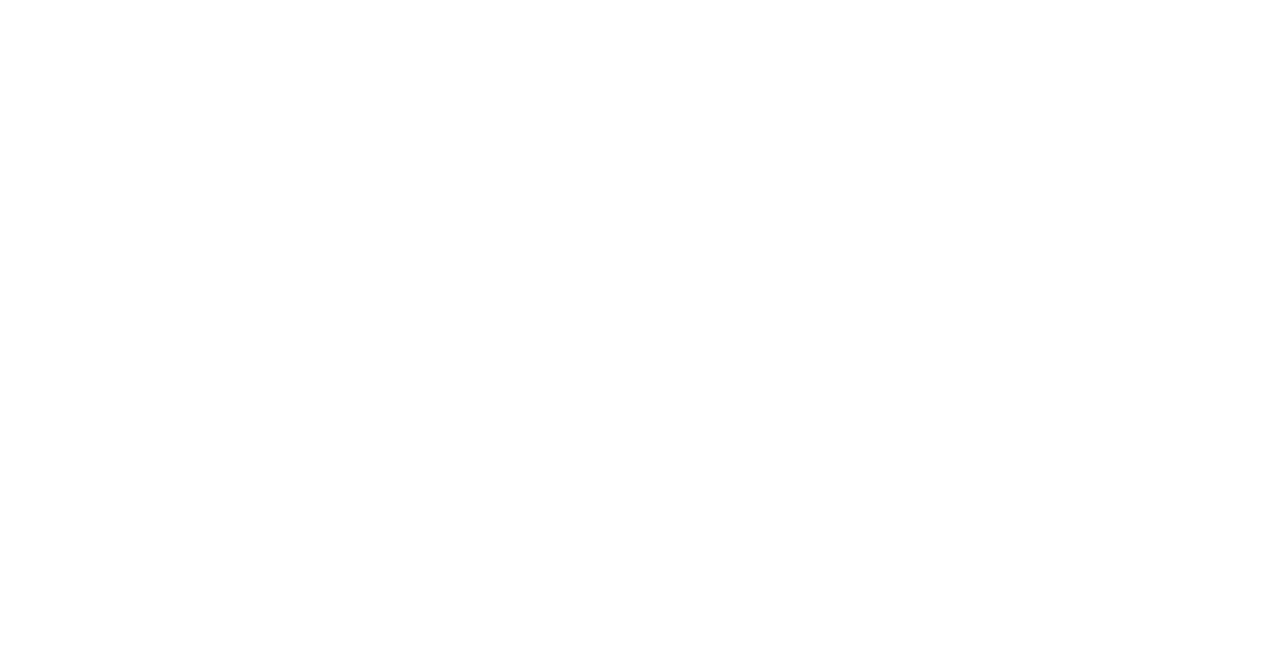
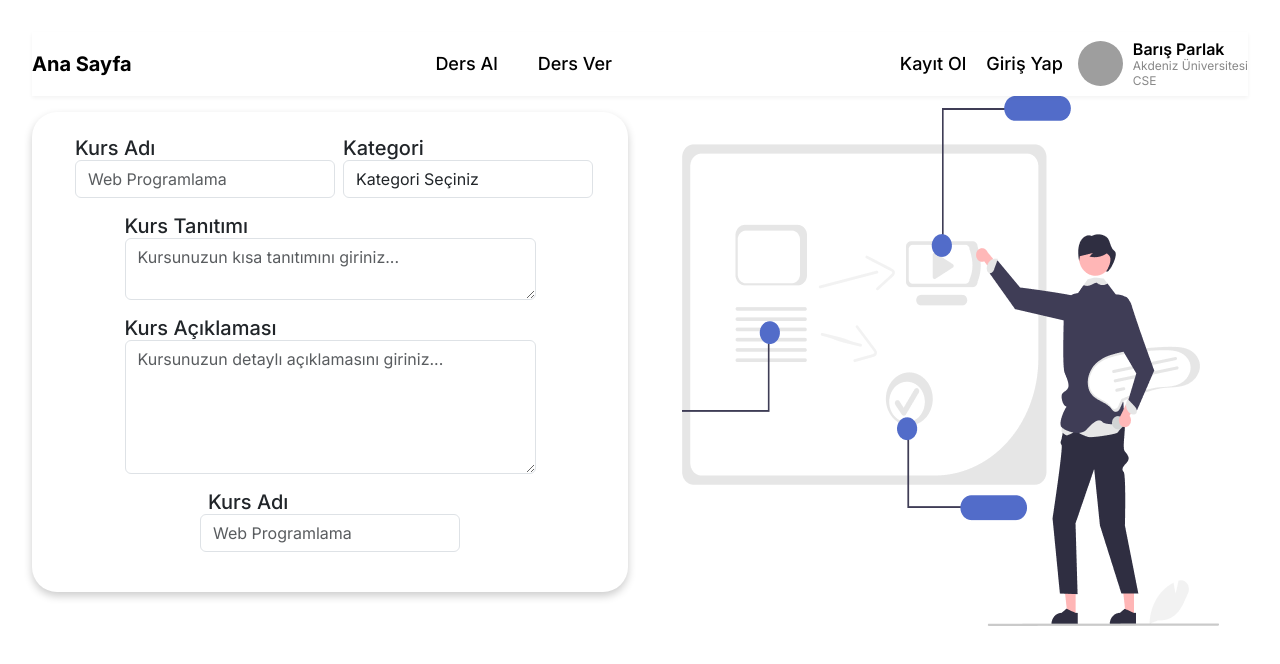
Before and after one commit to barisprlk0/stacademy, a React (Vite) app: page /addCourse in a window 1280 px wide. Before the commit this address had no page. Shown: the top 664 px of the page. Built offline with nearby package versions, Linux system fonts and the light colour scheme; grey boxes are pictures that could not be loaded.

Commit message:
register profile picture and addCourse UI

```diff
--- a/src/App.jsx
+++ b/src/App.jsx
@@ -2,6 +2,7 @@
 import MainPage from './pages/MainPage.jsx';
 import RegisterPage from './pages/RegisterPage.jsx';
 import LoginPage from './pages/LoginPage.jsx';
+import AddCourse from './pages/AddCourse.jsx';
 import { BrowserRouter as Router, Routes, Route, useNavigate } from "react-router-dom";
 
 import './App.css'
@@ -23,6 +24,7 @@
           <Route path="/" element={<MainPage/>} />
         <Route path="/register" element={<RegisterPage/>} />
         <Route path="/login" element={<LoginPage/>} />
+        <Route path="/addCourse" element={<AddCourse/>} />
 
 </Routes>
     </Router>
--- /dev/null
+++ b/src/components/addCouse.css
@@ -0,0 +1,5 @@
+.card .customCard {
+  background-color: '#FDFDFD';
+  box-shadow: 0 4px 8px rgba(0, 0, 0, 0.1);
+  width:100%;
+}
--- a/src/config/firebase.js
+++ b/src/config/firebase.js
@@ -1,7 +1,7 @@
 import { initializeApp } from "firebase/app";
 import { getAuth  } from "firebase/auth";
 import {getFirestore} from "firebase/firestore";
-
+import { getStorage } from "firebase/storage";
 
 
 const firebaseConfig = {
@@ -10,10 +10,10 @@
   projectId: "stacademy",
   storageBucket: "stacademy.firebasestorage.app",
   messagingSenderId: "108601632538",
-  appId: "1:108601632538:web:1c3e8838adeb22799b2ea3",
-  measurementId: "G-2EQG237776"
+  appId: "1:108601632538:web:c5073de0746074a19b2ea3",
+  measurementId: "G-CS7JW8MMR4"
 };
-
 const app = initializeApp(firebaseConfig);
 export const auth = getAuth(app);
 export const db = getFirestore(app);
+export const storage = getStorage(app);
--- a/src/pages/LoginPage.jsx
+++ b/src/pages/LoginPage.jsx
@@ -33,8 +33,6 @@
 
 
 
-
-
                 </div>
 
             </div>
--- a/src/pages/RegisterPage.jsx
+++ b/src/pages/RegisterPage.jsx
@@ -3,7 +3,8 @@
 import '../css/authPage.css';
 import {useNavigate} from 'react-router-dom';
 import {createUserWithEmailAndPassword, signInWithEmailAndPassword} from 'firebase/auth';
-import { auth, db } from '../config/firebase.js';
+import { ref, uploadBytes, getDownloadURL } from 'firebase/storage';
+import { auth, db,storage } from '../config/firebase.js';
 import { doc, setDoc } from 'firebase/firestore';
 import CustomButton from '../components/CustomButton.jsx';
 const universities = [
@@ -367,28 +368,63 @@
     const [password,setPassword] = useState("");
     const [uni,setUni] = useState("");
     const [dep,setDep] = useState("");
-
+    const [profileImage, setProfileImage] = useState(null);
     const navigate = useNavigate();
     const goToLogin = () => {
         navigate('/login');
     };
+const uploadImage = async (file, userId) => {
+        if (!file) return null;
 
+        try {
+            // Depolama yolunu oluştur: `profile_images/{userId}/profile.jpg`
+            const storageRef = ref(storage, `profile_images/${userId}/profile`);
+
+            // Dosyayı yükle
+            const snapshot = await uploadBytes(storageRef, file);
+
+            // Yüklenen dosyanın indirme URL'sini al
+            const downloadURL = await getDownloadURL(snapshot.ref);
+
+            return downloadURL;
+        } catch (error) {
+            console.error("Fotoğraf yüklenirken hata oluştu:", error);
+            alert("Profil fotoğrafı yüklenirken bir hata oluştu.");
+            return null;
+        }
+    };
 
 const handleRegister = async() => {
+        // Kontrollerde `profileImage` zorunlu olmadığı için sadece diğer alanları kontrol ediyoruz.
         if(name=="" || surname=="" || email=="" || password=="" || uni=="" || dep==""){
-      alert("Lütfen tüm alanları doldurunuz.");
+            alert("Lütfen tüm zorunlu alanları doldurunuz.");
             return;
         }
 
         try{
+            // 1. Firebase Auth ile Kullanıcı Oluşturma
             const userCredential= await createUserWithEmailAndPassword(auth, email, password);
-      const userDocref=(doc(db,"users",userCredential.user.uid));
+            const userId = userCredential.user.uid;
+
+            let photoURL = null;
+
+            // 2. Profil Fotoğrafını Yükleme (Opsiyonel)
+            if(profileImage){
+                photoURL = await uploadImage(profileImage, userId);
+                // Fotoğraf yüklemesi başarısız olursa, kayıt işlemine devam edip fotoğraf alanını boş bırakabiliriz
+                // ya da kayıt işlemini tamamen durdurabiliriz. Burada devam etmeyi tercih ettik.
+            }
+
+            // 3. Firestore'a Kullanıcı Verilerini Kaydetme
+            const userDocref=(doc(db,"users", userId));
             await setDoc(userDocref,{
-        name:name,
-        surname:surname,
-        email:email,
+                name: name,
+                surname: surname,
+                email: email,
                 uni: uni,
                 dep: dep,
+                // Yüklenen fotoğrafın URL'sini Firestore'a kaydet
+                profilePictureUrl: photoURL,
             })
 
             alert("Kayıt Başarılı");
@@ -437,7 +473,17 @@
                     <input type="password" placeholder="•••••••••••" id="password" value={password} onChange={(e)=>setPassword(e.target.value)} className="authInput form-control w-100 mb-3" />
                     </div>
 
-
+<div className="d-flex flex-column align-items-start mb-3">
+                        <h5 className="m-0 mx-2">Profil Fotoğrafı (Opsiyonel) </h5>
+                        <input
+                            type="file"
+                            id="profileImage"
+                            accept="image/*" // Sadece görsel dosyaları kabul et
+                            onChange={(e) => setProfileImage(e.target.files[0])} // Seçilen dosyayı state'e kaydet
+                            className="authInput form-control w-100"
+                        />
+                        {/* Seçilen fotoğrafı önizlemek isterseniz buraya bir <img> ekleyebilirsiniz */}
+                    </div>
 
 
                     <select value={uni} id='uni' onChange={(e)=>setUni(e.target.value)} className="authInput form-control w-100 mb-3">
--- /dev/null
+++ b/src/pages/addCourse.jsx
@@ -0,0 +1,66 @@
+import React from 'react';
+import { useNavigate } from 'react-router-dom';
+import Navbar from '../components/Navbar.jsx';
+import ManImage from '../assets/addCourseMan.png';
+function AddCourse() {
+    return(
+        <div>
+            <Navbar/>
+        <div className="row">
+        <div className="col-6">
+            <div className="card customCard mt-3 w-100  justify-content-center align-items-center mx-auto p-4">
+                <div className="d-flex flex-row form-group">
+                    <div className="d-flex flex-column align-items-start mx-2">
+                    <h5 className="m-0 ">Kurs Adı </h5>
+                    <input type="text" placeholder="Web Programlama" className="authInput form-control w-100 mb-3" />
+                    </div>
+
+                    <div className="d-flex flex-column align-items-start">
+                    <h5 className="m-0 ">Kategori </h5>
+                    <select className=" form-control  mb-3"  style={{width: '250px'}}>
+                                <option>Kategori Seçiniz</option>
+                                    <option key={0} disabled> Seçiniz </option>
+                                    <option key={1} value={"Kodlama"}> Kodlama </option>
+                                    <option key={2} value={"Tasarım"}> Tasarım </option>
+                                    <option key={3} value={"Matematik"}> Matematik </option>
+                                    <option key={4} value={"Resim"}> Resim </option>
+                                    <option key={5} value={"Enstürman"}> Enstürman </option>
+                    </select>
+                    </div>
+                </div>
+
+                  <div className="d-flex flex-column align-items-start  w-75">
+                    <h5 className="m-0 ">Kurs Tanıtımı </h5>
+                   <textarea
+                    placeholder="Kursunuzun kısa tanıtımını giriniz..."
+                    className="authInput form-control w-100 mb-3"
+                    rows="2"
+                ></textarea>
+
+
+                    </div>
+                  <div className="d-flex flex-column align-items-start  w-75">
+                    <h5 className="m-0"> Kurs Açıklaması </h5>
+                   <textarea
+                    placeholder="Kursunuzun detaylı açıklamasını giriniz..."
+                    className="authInput form-control w-100 mb-3"
+                    rows="5"
+                ></textarea>
+                    </div>
+                    <div className="d-flex flex-column align-items-start">
+                    <h5 className="m-0 mx-2">Kurs Adı </h5>
+                    <input type="text" placeholder="Web Programlama" className="authInput form-control w-100 mb-3" />
+                    </div>
+
+            </div>
+            </div>
+        <div className="col-6">
+            <img src={ManImage} alt="" />
+        </div>
+        </div>
+
+        </div>
+    )
+
+}
+export default AddCourse;
```
Also changed, not shown: src/assets/addCourseMan.png (added). Lines whose indentation alone changed are shown as unchanged.
